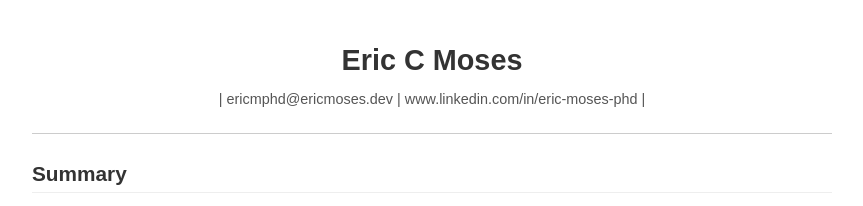
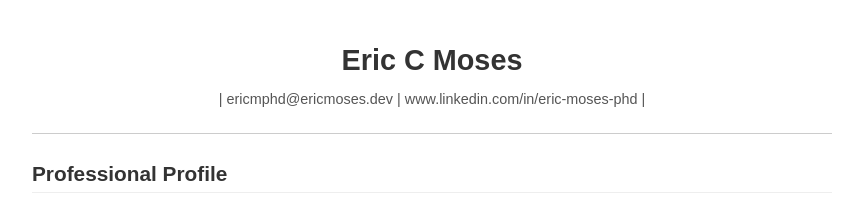
Before and after one commit to ecmphd25/ecmphd25.github.io, a plain HTML site: page index.html in a window 1280 px wide. Shown: the top 206 px of the page, without its empty margins (208-1071 px from the left). Drawn offline with Linux system fonts and the light colour scheme.

Commit message:
Update index.html
Change Summary title

```diff
--- a/index.html
+++ b/index.html
@@ -114,7 +114,7 @@
 
     <hr>
 
-    <h2>Summary</h2>
+    <h2>Professional Profile</h2>
     <p>
         Highly motivated and detail-oriented PhD Candidate in Computer Science at the University of Alabama,
         specializing in Human-Computer Interaction (HCI) and Human-AI Interaction. Possesses strong research experience
```
